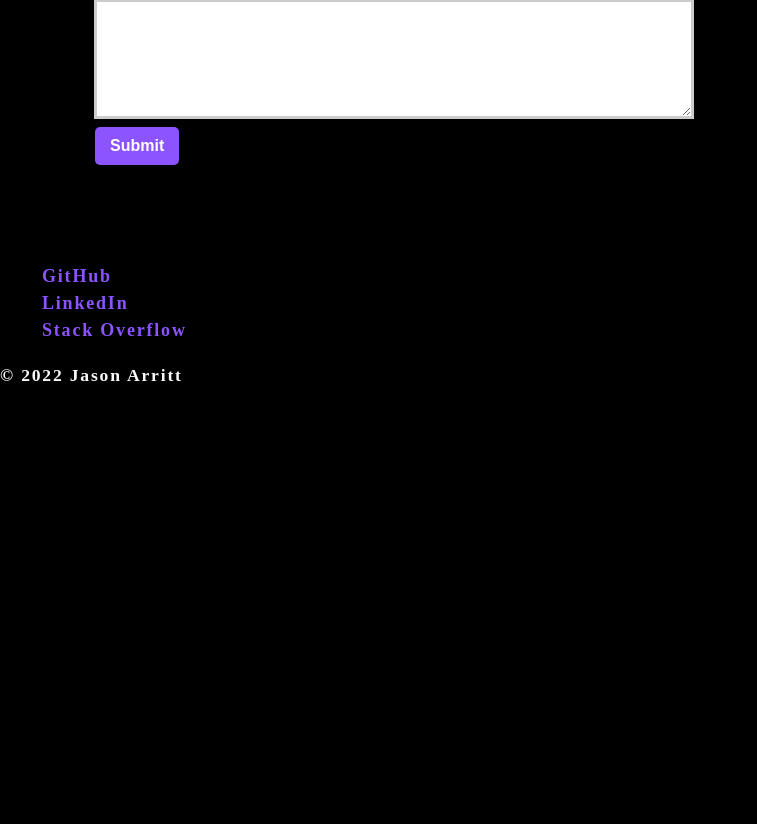
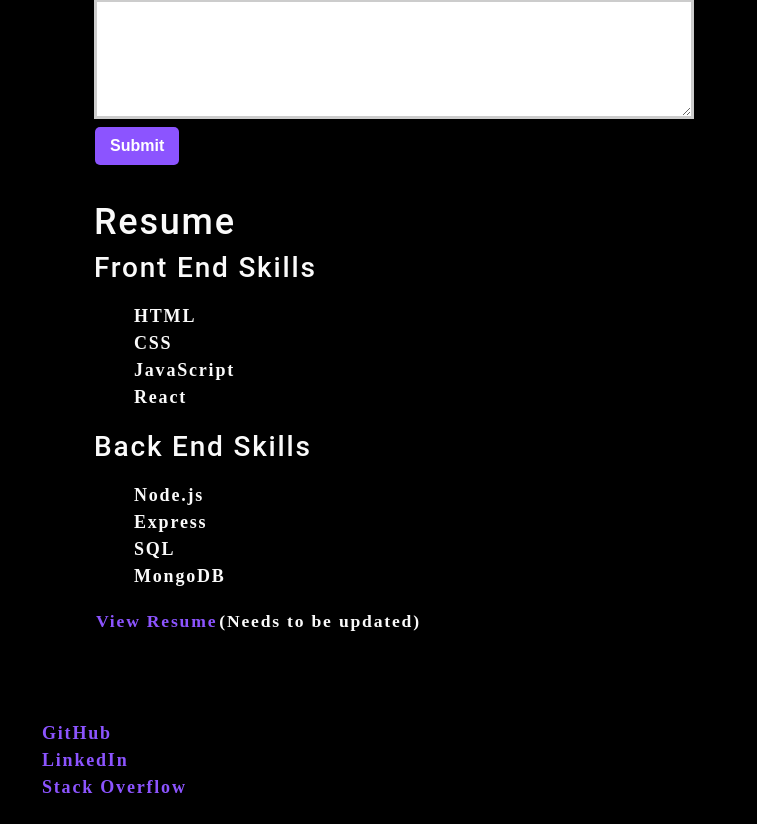
Before and after one commit to jasonarritt/portfolio, a React (Create React App) app: page / in a window 1280 px wide. Shown: the part 575-1399 px from the top of the page, without its empty margins (0-757 px from the left). Before the commit the page ends 981 px from the top, so only its background shows below. Built offline with nearby package versions, Linux system fonts and the light colour scheme.

Commit message:
Initial Resume component rendering

```diff
--- a/src/App.js
+++ b/src/App.js
@@ -3,7 +3,7 @@ import Nav from "./components/Nav";
 import About from "./components/About";
 import ContactForm from "./components/Contact";
 // import Portfolio from "./components/Portfolio";
-// import Resume from "./components/Resume";
+import Resume from "./components/Resume";
 import Footer from "./components/Footer";
 
 // WHEN I load the portfolio the first time
@@ -16,6 +16,7 @@ function App() {
       <main>
         <About></About>
         <ContactForm></ContactForm>
+        <Resume></Resume>
       </main>
       <Footer></Footer>
     </div>
--- a/src/components/Nav/index.js
+++ b/src/components/Nav/index.js
@@ -20,7 +20,7 @@ THEN I am presented with the corresponding section below the navigation without
             <a href="#portfolio">Portfolio</a>
           </li>
           <li className="mx-2">
-            <a href="#contact">Contact</a>
+            <a href="#contact-form">Contact</a>
           </li>
           <li className="mx-2">
             <a href="#resume">Resume</a>
--- a/src/components/Resume/index.js
+++ b/src/components/Resume/index.js
@@ -4,9 +4,41 @@ import React from "react";
 // THEN I see a link to a downloadable resume and a list of the developer’s proficiencies
 function Resume() {
   return (
-    <section>
-      <h1 id="resume">Resume</h1>
-    </section>
+    <div>
+      <section>
+        <h1 id="resume">Resume</h1>
+      </section>
+      <section>
+        <h3>Front End Skills</h3>
+        <ul>
+          <li>HTML</li>
+          <li>CSS</li>
+          <li>JavaScript</li>
+          <li>React</li>
+        </ul>
+      </section>
+      <section>
+        <h3>Back End Skills</h3>
+        <ul>
+          <li>Node.js</li>
+          <li>Express</li>
+          <li>SQL</li>
+          <li>MongoDB</li>
+        </ul>
+      </section>
+      <section>
+        <p>
+          <a
+            href="https://docs.google.com/document/d/1ckr3ayiPUS_9V6JDaVzqbfsxm0zJMvn4/edit?usp=sharing&ouid=102039981224698088055&rtpof=true&sd=true"
+            target="_blank"
+            rel="noreferrer"
+          >
+            View Resume
+          </a>
+          (Needs to be updated)
+        </p>
+      </section>
+    </div>
   );
 }
 
```
Also changed, not shown: 1 other file (tests, documents, lock files or other folders).
